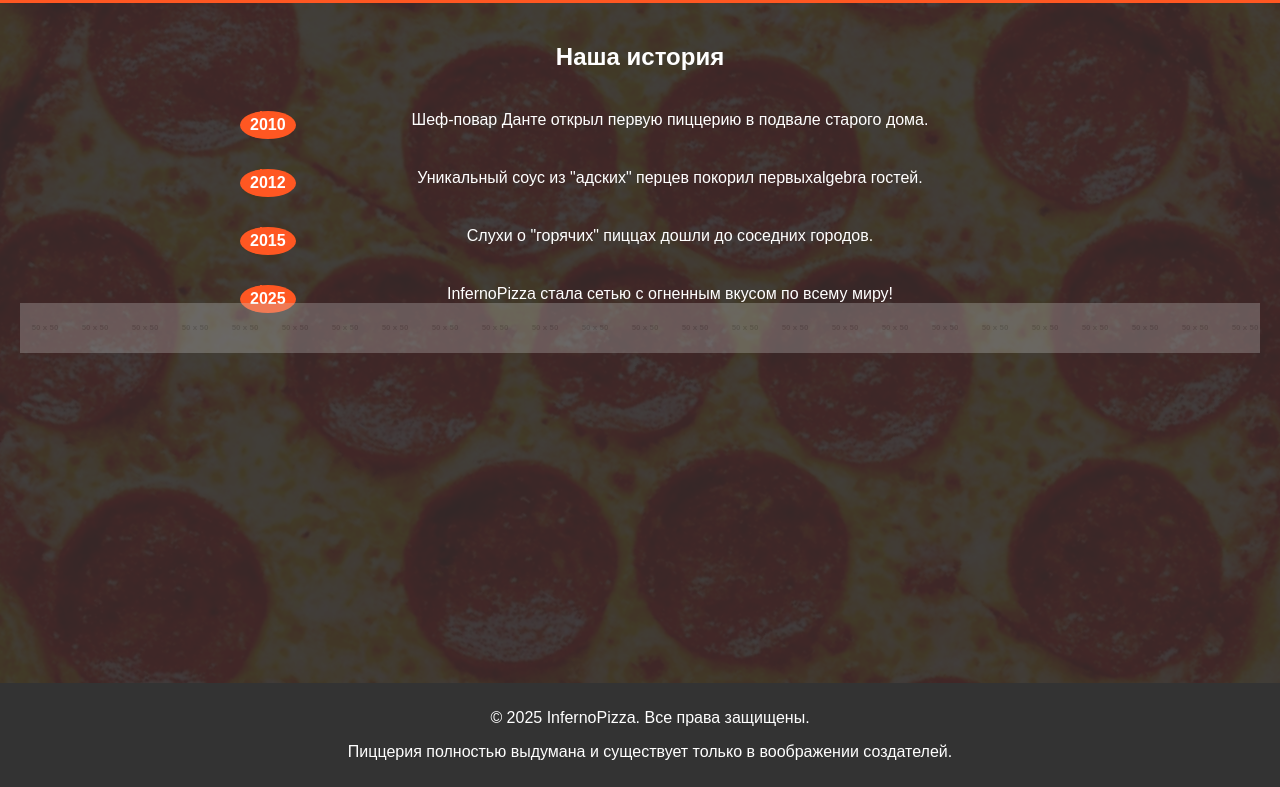
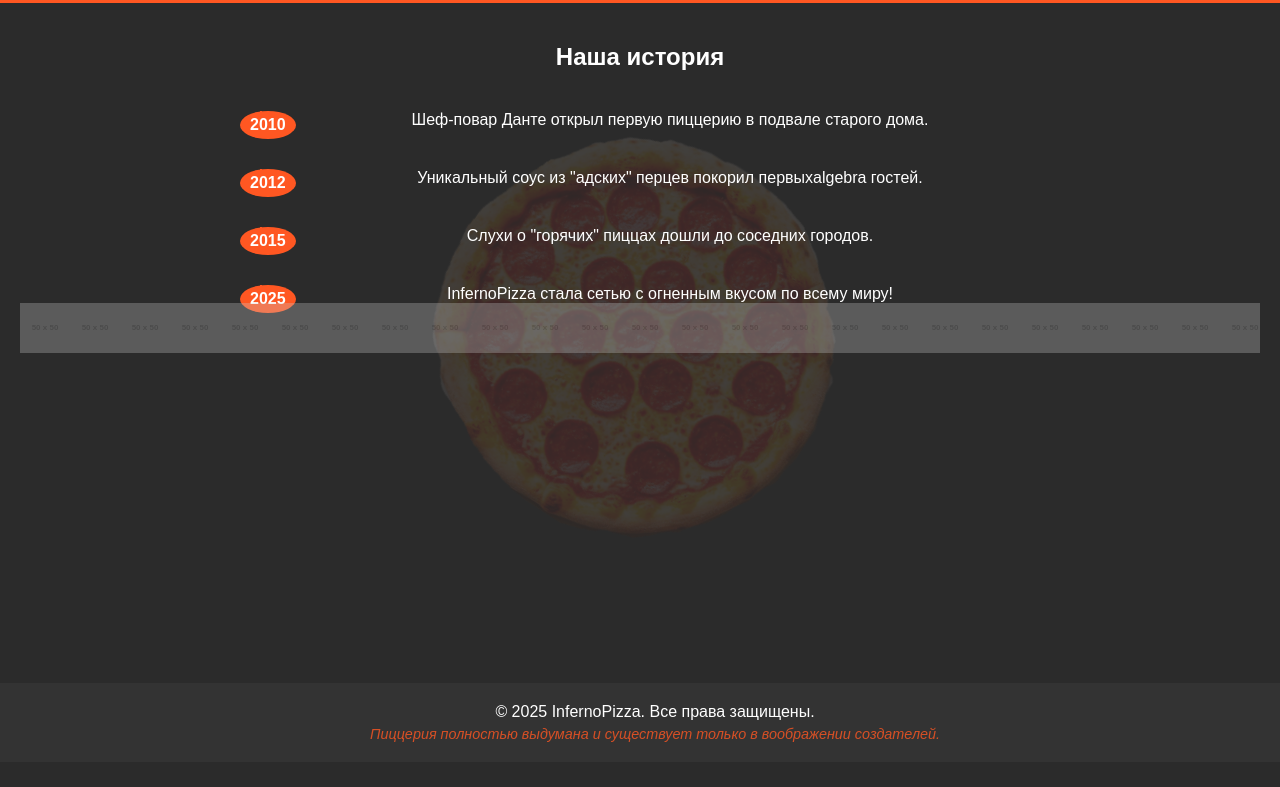
Before and after one commit to Zebraar/infernopizza, a plain HTML site: page about.html in a window 1280 px wide. Shown: the part 72-859 px from the top of the page. After the commit the page ends 834 px from the top, so only its background shows below. Drawn offline with Linux system fonts and the light colour scheme; placeholder pictures from the web are drawn by us.

Commit message:
Update styles.css

```diff
--- a/styles.css
+++ b/styles.css
@@ -13,8 +13,8 @@ body::before {
     position: fixed;
     top: 50%;
     left: 50%;
-    width: 2000px;
-    height: 2000px;
+    width: 500px;
+    height: 500px;
     background: url('images/pizza-bg.png') no-repeat center center;
     background-size: contain;
     opacity: 0.1;
@@ -33,7 +33,7 @@ header {
     background-color: #ff5722;
     color: white;
     padding: 10px 20px;
-    text-align: CENTER;
+    text-align: center;
     position: relative;
     z-index: 1;
 }
@@ -56,7 +56,7 @@ nav a:hover {
 }
 
 nav a.active {
-    background-color: #e64a19; /* Темнее оранжевого для активной вкладки */
+    background-color: #e64a19;
     font-weight: bold;
 }
 
@@ -71,20 +71,26 @@ footer {
     background-color: #333;
     color: white;
     text-align: center;
-    padding: 10px;
+    padding: 15px;
     position: relative;
     bottom: 0;
     width: 100%;
     z-index: 1;
 }
 
-/* Главная */
-.hero {
-    text-align: center;
-    padding: 40px 20px;
-    background: linear-gradient(to bottom, rgba(255, 87, 34, 0.2), #2b2b2b);
+footer p {
+    margin: 5px 0;
 }
 
+footer .disclaimer {
+    font-size: 0.9em;
+    color: #ff5722;
+    opacity: 0.8;
+    font-style: italic;
+}
+
+/* Главная */
+.hero { text-align: center; padding: 40px 20px; background: linear-gradient(to bottom, rgba(255, 87, 34, 0.2), #2b2b2b); }
 .slider { max-width: 600px; margin: 0 auto; overflow: hidden; }
 .slide { display: none; padding: 20px; }
 .slide.active { display: block; }
```
